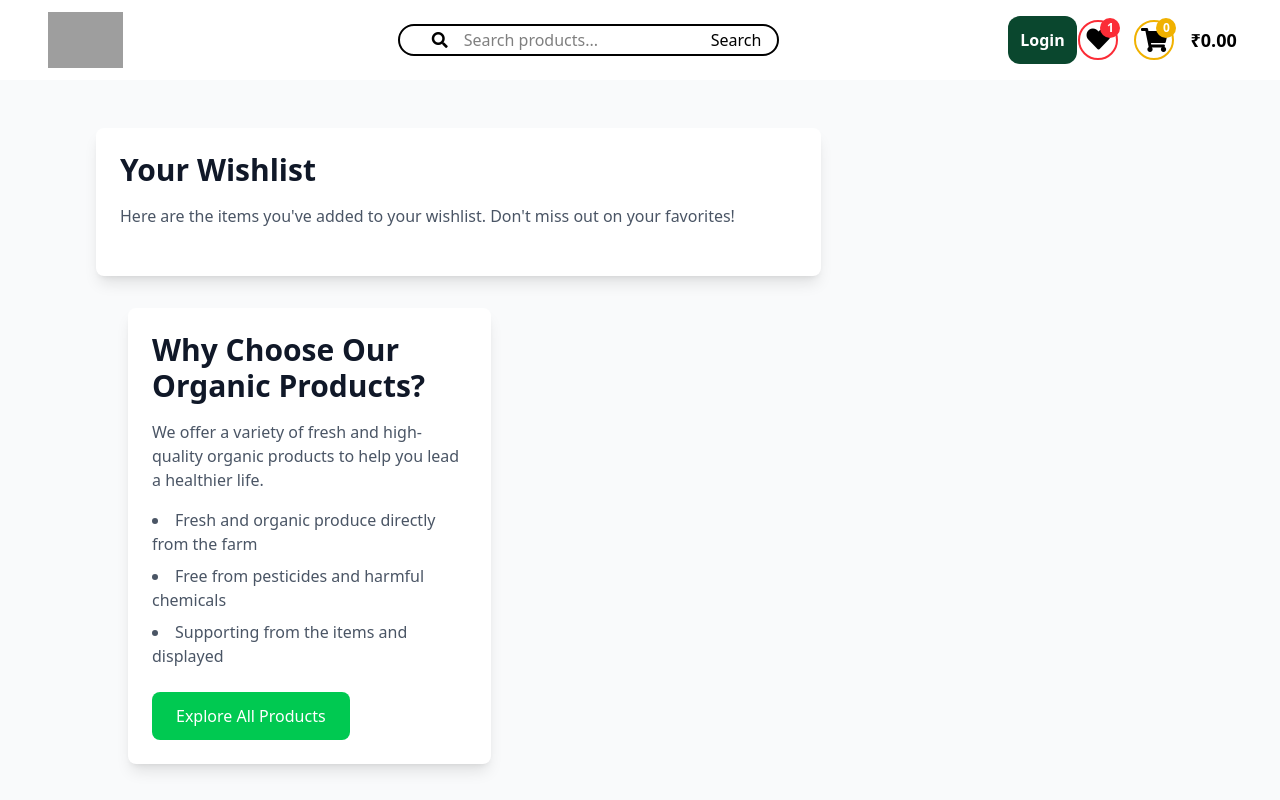
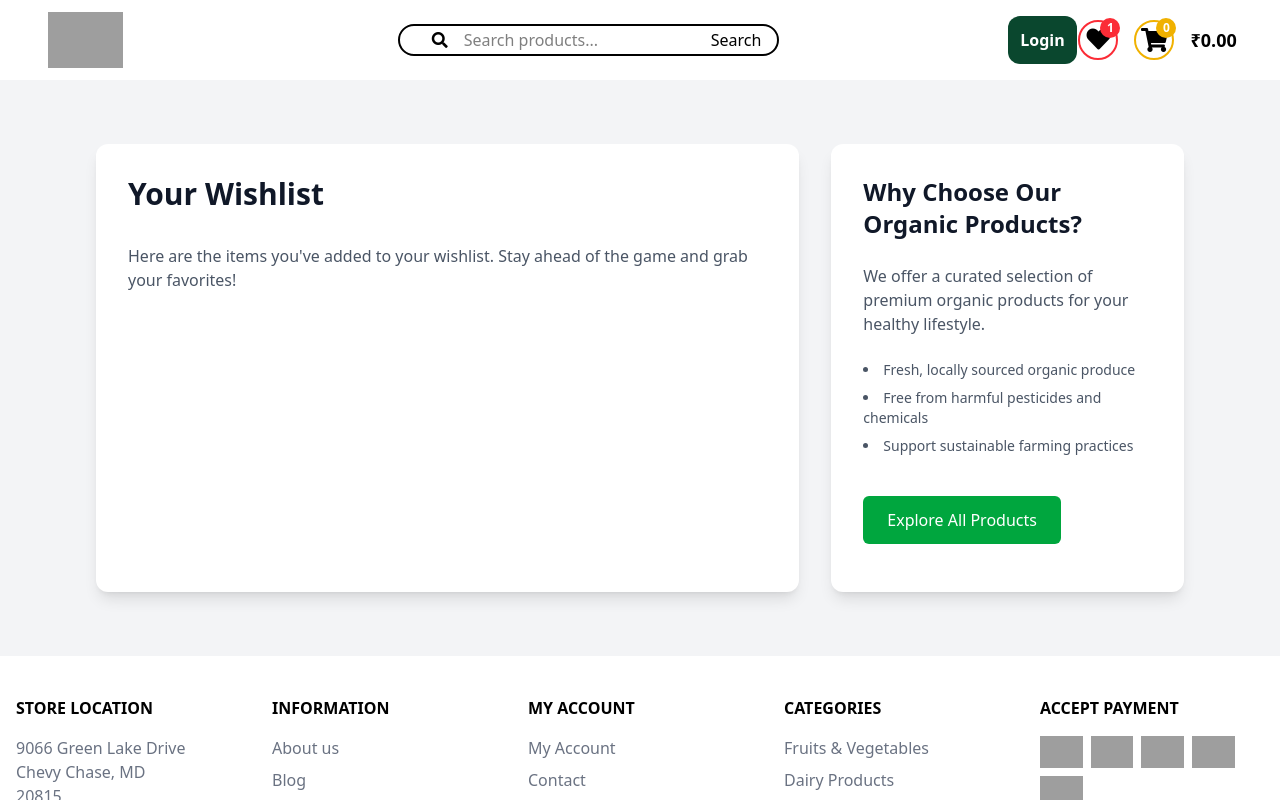
Before and after one commit to anshumanmishhra3/FreshIo-web, a Vue app: page /wishlist in a window 1280 px wide. Shown: the top 800 px of the page. Built offline with nearby package versions, Linux system fonts and the light colour scheme; grey boxes are pictures that could not be loaded.

Commit message:
wishlist section done

```diff
--- a/src/components/MenuSection.vue
+++ b/src/components/MenuSection.vue
@@ -1,5 +1,5 @@
 <template>
-  <div class="nav-2 items-center md:flex sm:ml-8 ml-3">
+  <div class="nav-2 items-center  md:flex sm:ml-8 ml-3">
     <!-- Left section -->
     <div class="gap-3 items-center left-section-nav flex flex-row">
       <button class="cursor-pointer font-bold h-[18rem] text-white ml-[0.3rem]">
--- a/src/store/cart.js
+++ b/src/store/cart.js
@@ -1,12 +1,11 @@
 import { defineStore } from "pinia";
 import { toast } from "vue3-toastify";
-import { authStore } from "./auth"; // useAuthStore is the proper import name for your auth store
+import { authStore } from "./auth";
 
 export const productStore = defineStore("cartStore", {
   state: () => ({
     items: {},
     wishlist : {},
-    items: {},
   }),
 
   getters: {
@@ -78,7 +77,7 @@ export const productStore = defineStore("cartStore", {
         return;
       }
 
-      if (!this.wishlist[userId]) {
+      if (!this.wishlist[userId] && auth.loggedin) {
         this.wishlist[userId] = [];
       }
 
@@ -95,8 +94,6 @@ export const productStore = defineStore("cartStore", {
           autoClose : 1000,
         });
       }
-
-
     },
 
     removeItem(item) {
--- a/src/view/CartSection.vue
+++ b/src/view/CartSection.vue
@@ -40,7 +40,6 @@
                 <p class="text-lg font-medium text-gray-700">${{ (item.totalCount-discount).toFixed(2) }}</p>
             </div>
         </div>
-
         <!-- Coupon Section -->
         <div class="flex mb-6 ml-4">
             <input type="text" placeholder="Enter coupon code" class="w-44 p-2 border border-gray-300 rounded-md mr-2" v-model="couponInput">
--- a/src/view/WishList.vue
+++ b/src/view/WishList.vue
@@ -1,46 +1,53 @@
 <template>
-    <NavBar />
-  <section class="py-12 bg-gray-50">
-    <div class="max-w-6xl mx-auto px-4 md:px-8">
+  <NavBar />
+  <section class="py-16 bg-gray-100">
+    <div class="max-w-6xl mx-auto px-4 md:px-8 flex flex-col md:flex-row md:space-x-8">
+
       <!-- Left Wishlist Section -->
-      <div class="bg-white p-6 rounded-lg shadow-lg mb-8 md:w-2/3">
-        <h1 class="text-3xl font-semibold text-gray-900 mb-4">Your Wishlist</h1>
-        <p class="text-gray-600 mb-6">Here are the items you've added to your wishlist. Don't miss out on your favorites!</p>
+      <div class="bg-white p-8 rounded-xl shadow-lg w-full md:w-2/3 space-y-8">
+        <h1 class="text-3xl font-semibold text-gray-900">Your Wishlist</h1>
+        <p class="text-gray-600 text-base mb-6">
+          Here are the items you've added to your wishlist. Stay ahead of the game and grab your favorites!
+        </p>
 
-        <div class="space-y-6" v-for="item in product.items" :key="item.id">
-          <!-- Example of a Wishlist Item -->
-          <div class="wishlist-item flex items-center justify-between p-4 border border-gray-200 rounded-lg shadow-sm hover:shadow-md transition duration-300">
+        <!-- Wishlist Items -->
+        <div class="space-y-6" v-for="item in product.wishlist[userId]" :key="item.id">
+          <div class="flex items-center gap-6 p-6 border border-gray-200 rounded-lg shadow-sm hover:shadow-md transition duration-300 bg-white">
             <img
               :src="item.image"
-              alt="item 1"
-              class="w-20 h-20 object-cover rounded-md"
+              alt="Product Image"
+              class="w-20 h-20 object-cover rounded-lg shadow-sm flex-shrink-0"
             />
-            <div class="item-info ml-4 flex-1">
-              <h2 class="text-xl font-medium text-gray-800">{{ item.title }}</h2>
-              <p class="text-sm text-gray-500">{{ item.description }}</p>
+            <div class="flex-1">
+              <h2 class="text-lg font-medium text-gray-900">{{ item.title }}</h2>
+              <p class="text-sm text-gray-500 mt-1 line-clamp-2">{{ item.description }}</p>
             </div>
-            <div class="item-action flex items-center space-x-4">
-              <button class="bg-green-500 text-white py-2 px-4 cursor-pointer rounded-md hover:bg-green-600 transition duration-200"
-              @click="product.addToCart(item)">
+            <div class="flex flex-col sm:flex-row items-end sm:items-center gap-2 sm:gap-4 ml-4">
+              <button
+                class="bg-green-600 text-white cursor-pointer text-sm font-medium py-2 px-4 rounded-md hover:bg-green-700 transition duration-200"
+                @click="product.addToCart(item)">
                 Add to Cart
               </button>
-              <button class="text-red-500 hover:text-red-600 cursor-pointer transition duration-200">
-                <i class="fas fa-trash"></i> Remove
+              <button class="text-red-500 cursor-pointer hover:text-red-600 text-base transition">
+                <i class="fas fa-trash-alt"></i>
               </button>
             </div>
           </div>
         </div>
       </div>
 
-      <div class="bg-white p-6 rounded-lg shadow-lg md:w-1/3 ml-0 md:ml-8">
-        <h1 class="text-3xl font-semibold text-gray-900 mb-4">Why Choose Our Organic Products?</h1>
-        <p class="text-gray-600 mb-4">We offer a variety of fresh and high-quality organic products to help you lead a healthier life.</p>
-        <ul class="list-disc list-inside text-gray-600 space-y-2">
-          <li>Fresh and organic produce directly from the farm</li>
-          <li>Free from pesticides and harmful chemicals</li>
-          <li>Supporting from the items and displayed </li>
+      <!-- Right Sidebar -->
+      <div class="bg-white p-8 rounded-xl shadow-lg h-[28rem] w-full md:w-1/3 mt-12 md:mt-0 space-y-6">
+        <h2 class="text-2xl font-semibold text-gray-900">Why Choose Our Organic Products?</h2>
+        <p class="text-gray-600 text-base">
+          We offer a curated selection of premium organic products for your healthy lifestyle.
+        </p>
+        <ul class="list-disc list-inside space-y-2 text-gray-600 text-sm">
+          <li>Fresh, locally sourced organic produce</li>
+          <li>Free from harmful pesticides and chemicals</li>
+          <li>Support sustainable farming practices</li>
         </ul>
-        <button class="bg-green-500 cursor-pointer text-white py-3 px-6 rounded-lg mt-6 hover:bg-green-600 transition duration-200">
+        <button class="bg-green-600 cursor-pointer text-white py-3 px-6 rounded-md hover:bg-green-700 transition font-medium mt-4">
           Explore All Products
         </button>
       </div>
@@ -59,7 +66,15 @@
 import NavBar from '../components/NavBar.vue';
 import Footer from '../components/Footer.vue';
 import { productStore } from '../store/cart';
+import { authStore } from '../store/auth';
+import { onMounted } from 'vue';
 
 const product = productStore();
+const auth = authStore()
+const userId = auth.user?.id;
+onMounted(()=>{
+  console.log(userId)
+})
+
 
 </script>
--- a/src/view/WishListSection.vue
+++ b/src/view/WishListSection.vue
@@ -5,4 +5,12 @@
 </template>
 
 <script setup>
+import NavBar from '../components/NavBar.vue';
+import { authStore } from '../store/auth';
+
+const proudct = proudctStore();
+proudct.forEach((ele)=>{
+   console.log(ele);
+
+})
 </script>
```
